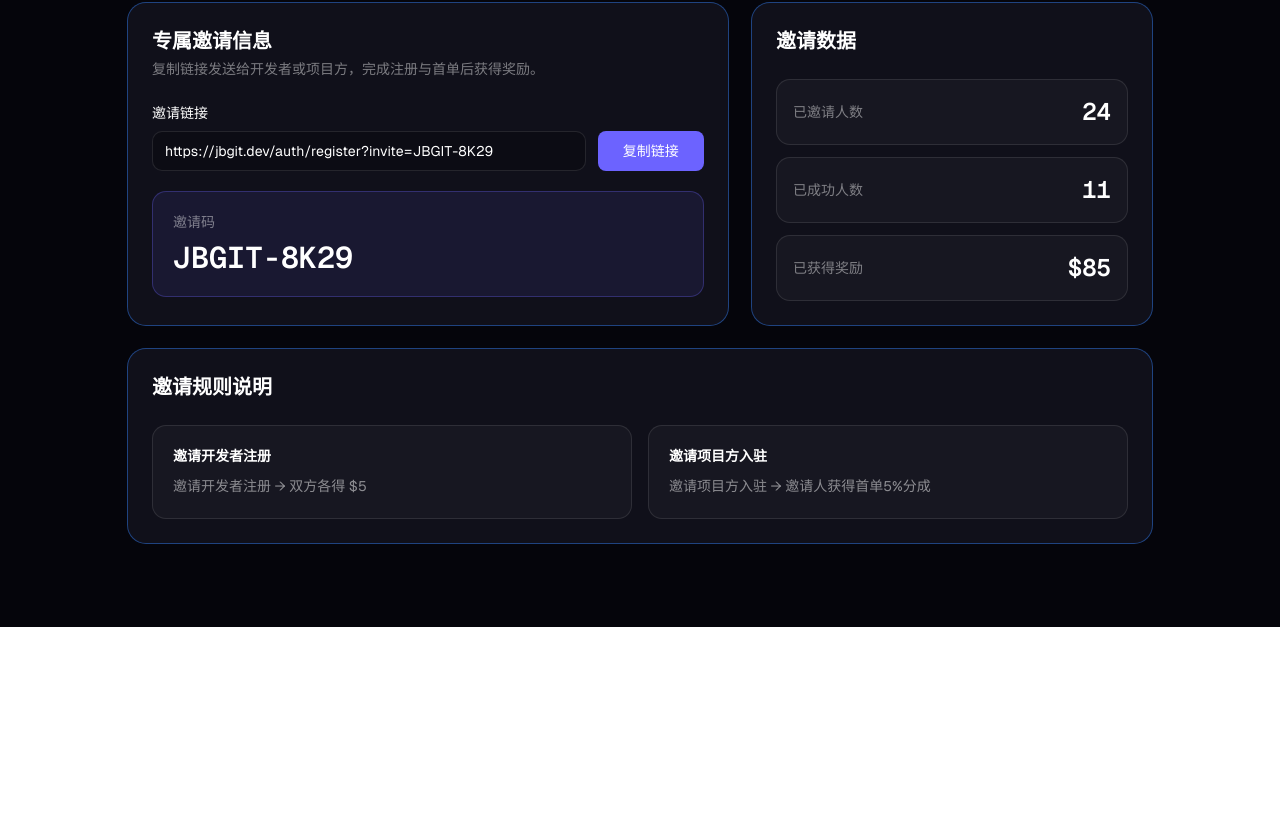
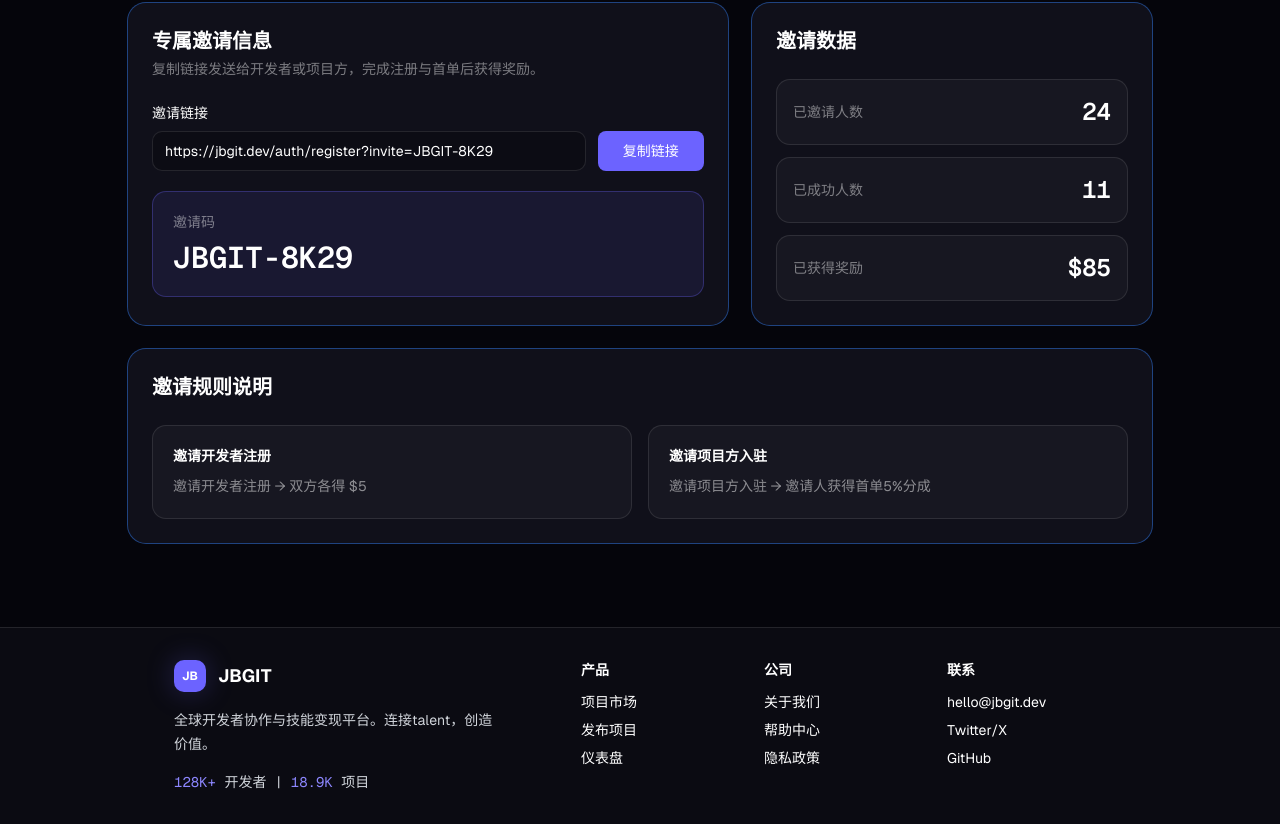
Before and after one commit to boyhai88/jbgit, a Next.js app: page /invite in a window 1280 px wide. Shown: the part 238-1062 px from the top of the page. Before the commit the page ends 865 px from the top, so only its background shows below. Built offline with nearby package versions, Linux system fonts and the light colour scheme; no server answers.

Commit message:
A37：最终版 - 页脚颜色修复，全站统一

```diff
--- a/src/app/invite/page.tsx
+++ b/src/app/invite/page.tsx
@@ -2,6 +2,7 @@
 
 import { useState } from "react"
 
+import { Footer } from "@/components/footer"
 import { Button } from "@/components/ui/button"
 import {
   Card,
@@ -32,7 +33,8 @@ export default function InvitePage() {
   }
 
   return (
-    <main className="min-h-screen bg-[#05050B] px-6 py-10 text-white">
+    <>
+      <main className="min-h-screen bg-[#05050B] px-6 py-10 text-white">
       <section className="mx-auto w-full max-w-5xl">
         <div className="mb-8">
           <p className="text-xs font-semibold uppercase tracking-[0.24em] text-[#6C63FF]">
@@ -131,6 +133,8 @@ export default function InvitePage() {
           </CardContent>
         </Card>
       </section>
-    </main>
+      </main>
+      <Footer />
+    </>
   )
 }
--- a/src/components/footer.tsx
+++ b/src/components/footer.tsx
@@ -42,12 +42,12 @@ export function Footer() {
             </span>
             <span className="text-lg text-white">JBGIT</span>
           </Link>
-          <p className="mt-4 max-w-[320px] text-sm leading-6 text-white/48">
+          <p className="mt-4 max-w-[320px] text-sm leading-6 text-gray-300">
             全球开发者协作与技能变现平台。连接talent，创造价值。
           </p>
-          <p className="mt-4 font-mono text-sm text-white/62">
+          <p className="mt-4 font-mono text-sm text-gray-300">
             <span className="text-[#8D87FF]">128K+</span> 开发者
-            <span className="mx-2 text-white/22">|</span>
+            <span className="mx-2 text-gray-300">|</span>
             <span className="text-[#8D87FF]">18.9K</span> 项目
           </p>
         </div>
@@ -58,13 +58,13 @@ export function Footer() {
               <h3 className="text-sm font-semibold text-white">
                 {column.title}
               </h3>
-              <div className="mt-3 grid gap-2 text-sm text-white/42">
+              <div className="mt-3 grid gap-2 text-sm text-white">
                 {column.links.map((item) =>
                   isExternalLink(item.href) ? (
                     <a
                       key={item.label}
                       href={item.href}
-                      className="transition-colors hover:text-white hover:underline"
+                      className="text-white transition-colors hover:text-[#6C63FF] hover:underline"
                       rel={
                         item.href.startsWith("http")
                           ? "noreferrer"
@@ -78,7 +78,7 @@ export function Footer() {
                     <Link
                       key={item.label}
                       href={item.href}
-                      className="transition-colors hover:text-white hover:underline"
+                      className="text-white transition-colors hover:text-[#6C63FF] hover:underline"
                     >
                       {item.label}
                     </Link>
```
